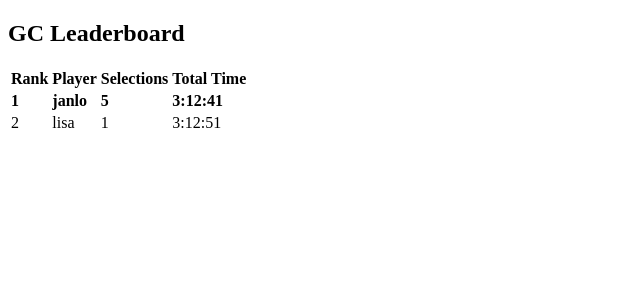
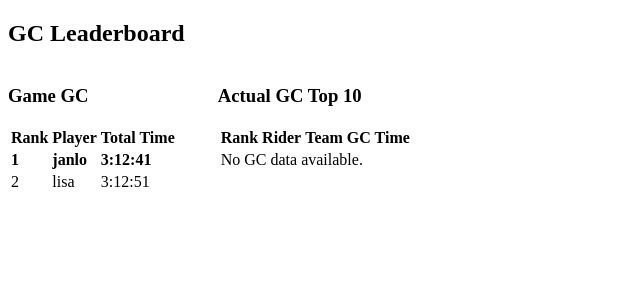
Before and after one commit to janlodewijk/leaders_jersey, a Django app: page /leaderboard/ in a window 1280 px wide. Shown: the part 111-411 px from the top of the page, without its empty margins (0-640 px from the left). Run offline with Django 5.2, Linux system fonts and the light colour scheme; a user stored in the database is signed in; data comes from the database, SQL or seed files in the repository; both versions use the stored data as it was after the commit.

Commit message:
updates of leaderboard

```diff
--- a/leaders_jersey/game/models.py
+++ b/leaders_jersey/game/models.py
@@ -62,6 +62,11 @@ class StageResult(models.Model):
     finishing_time = models.DurationField(null=True, blank=True)
     ranking = models.PositiveSmallIntegerField()
     bonus = models.DurationField(default=timedelta(seconds=0))
+    gc_time = models.DurationField(null=True, blank=True)
+    gc_rank = models.IntegerField(null=True, blank=True)
+
+    def __str__(self):
+        return f"{self.stage} - {self.rider}"
 
 
 class PlayerSelection(models.Model):
--- a/leaders_jersey/game/templates/leaderboard.html
+++ b/leaders_jersey/game/templates/leaderboard.html
@@ -2,12 +2,17 @@
 
 {% block content %}
 <h2>GC Leaderboard</h2>
+
+<div style="display: flex; gap: 40px; align-items: flex-start;">
+
+  <!-- 🎮 Fantasy Leaderboard -->
+  <div>
+    <h3>Game GC</h3>
     <table>
       <thead>
         <tr>
           <th>Rank</th>
           <th>Player</th>
-                <th>Selections</th>
           <th>Total Time</th>
         </tr>
       </thead>
@@ -15,8 +20,7 @@
         {% for entry in leaderboard_data %}
           <tr {% if entry.player == request.user %}style="font-weight: bold;"{% endif %}>
             <td>{{ forloop.counter }}</td>
-                    <td>{{ entry.player.username}}</td>
-                    <td>{{ entry.num_selections }}</td>
+            <td>{{ entry.player.username }}</td>
             <td>{{ entry.total_time }}</td>
           </tr>
         {% empty %}
@@ -26,4 +30,34 @@
         {% endfor %}
       </tbody>
     </table>
+  </div>
+
+  <!-- 🏁 Real GC Standings -->
+  <div>
+    <h3>Actual GC Top 10</h3>
+    <table>
+      <thead>
+        <tr>
+          <th>Rank</th>
+          <th>Rider</th>
+          <th>Team</th>
+          <th>GC Time</th>
+        </tr>
+      </thead>
+      <tbody>
+        {% for rider in gc_data %}
+          <tr>
+            <td>{{ rider.gc_rank }}</td>
+            <td>{{ rider.name }}</td>
+            <td>{{ rider.team }}</td>
+            <td>{{ rider.gc_time }}</td>
+          </tr>
+        {% empty %}
+          <tr><td colspan="4">No GC data available.</td></tr>
+        {% endfor %}
+      </tbody>
+    </table>
+  </div>
+
+</div>
 {% endblock %}
--- a/leaders_jersey/game/templates/registration/login.html
+++ b/leaders_jersey/game/templates/registration/login.html
@@ -4,6 +4,7 @@
     <h2>Login</h2>
     <form method="post">
         {% csrf_token %}
+        <input type="hidden" name="next" value="{{ next }}">
         {{ form.as_p }}
         <button type="submit">Login</button>
     </form>
--- a/leaders_jersey/game/templates/rider_selection.html
+++ b/leaders_jersey/game/templates/rider_selection.html
@@ -44,6 +44,7 @@
         {% endif %}
     </div>
     <hr>
+    <h4><strong>In this table, select one rider per stage. For the whole race, a rider can be selected {{ rider_limit}} time{{ rider_limit|pluralize }}.</strong></h4>
     <table>
         <thead>
             <tr>
@@ -55,7 +56,7 @@
                 <th>Your Rider</th>
                 <th>Finishing Time</th>
                 <th>Bonus</th>
-                <th>Source</th>
+                <th></th>
             </tr>
         </thead>
         <tbody>
@@ -133,7 +134,7 @@
                         {% elif item.used_backup %}
                             Backup
                         {% elif item.selection %}
-                            Selection
+
                         {% else %}
                             -
                         {% endif %}
--- /dev/null
+++ b/leaders_jersey/game/templates/set_vars.html
@@ -0,0 +1 @@
+{% with prev_time=prev_time prev_rank=prev_rank %}{% endwith %}
--- a/leaders_jersey/game/views.py
+++ b/leaders_jersey/game/views.py
@@ -9,6 +9,7 @@ from datetime import datetime, time, timedelta
 from django.utils import timezone
 from django.views.decorators.http import require_POST
 from django.contrib.auth.models import User
+import pandas as pd
 
 def register(request):
     if request.method == 'POST':
@@ -228,6 +229,30 @@ def leaderboard(request):
     current_race = Race.objects.order_by('-year').first()
     stages = Stage.objects.filter(race=current_race)
 
+    # Get the most recent stage
+    most_recent_stage = stages.order_by('-stage_number').first()
+    if not most_recent_stage:
+        return render(request, 'leaderboard.html', {
+            'leaderboard_data': [],
+            'gc_data': [],
+        })
+
+    # Get top 10 GC riders after that stage
+    top_10_riders = StageResult.objects.filter(stage=most_recent_stage).select_related('rider').order_by('gc_rank')[:10]
+
+    # Collect GC data for display
+    gc_data = []
+    for result in top_10_riders:
+        gc_rider_data ={
+            'name': result.rider.rider_name,
+            'team': result.rider.team,
+            'gc_time': result.gc_time,
+            'gc_rank': result.gc_rank,
+        }
+
+        gc_data.append(gc_rider_data)
+
+
     users_with_selections = User.objects.filter(
         selections__stage__in=stages
     ).distinct()
@@ -289,7 +314,8 @@ def leaderboard(request):
     leaderboard_data.sort(key=lambda x: x['total_time'])
 
     return render(request, 'leaderboard.html', {
-        'leaderboard_data': leaderboard_data
+        'leaderboard_data': leaderboard_data,
+        'gc_data': gc_data,
     })
 
 
--- a/leaders_jersey/leaders_jersey/settings.py
+++ b/leaders_jersey/leaders_jersey/settings.py
@@ -126,3 +126,9 @@ DEFAULT_AUTO_FIELD = 'django.db.models.BigAutoField'
 LOGOUT_REDIRECT_URL = '/login/'
 
 LOGIN_REDIRECT_URL = '/profile/'
+
+SESSION_EXPIRE_AT_BROWSER_CLOSE = True
+
+SESSION_COOKIE_AGE = 900   # = 15 minutes
+
+LOGIN_URL = '/login/'
```
Also changed, not shown: leaders_jersey/etl/scripts/run_etl.py (+4 -4 lines), leaders_jersey/etl/transform/transform_stage_info.py (+39 -11 lines), leaders_jersey/db.sqlite3, leaders_jersey/game/migrations/0011_stageresult_gc_rank_stageresult_gc_time.py (added). Lines whose indentation alone changed are shown as unchanged.
